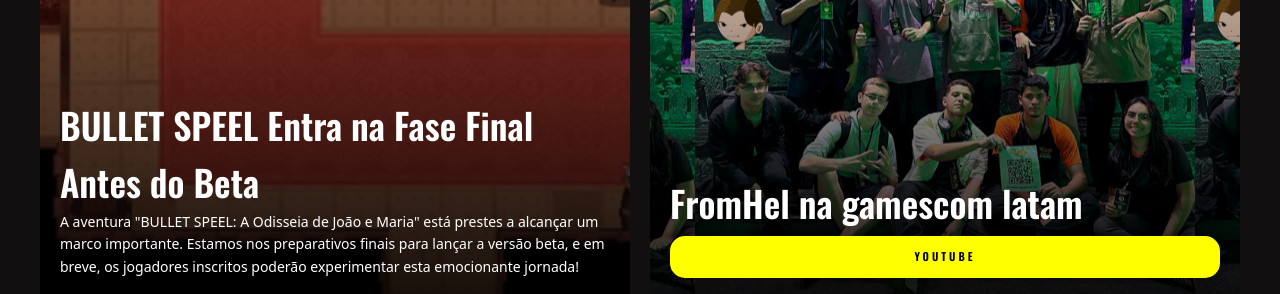
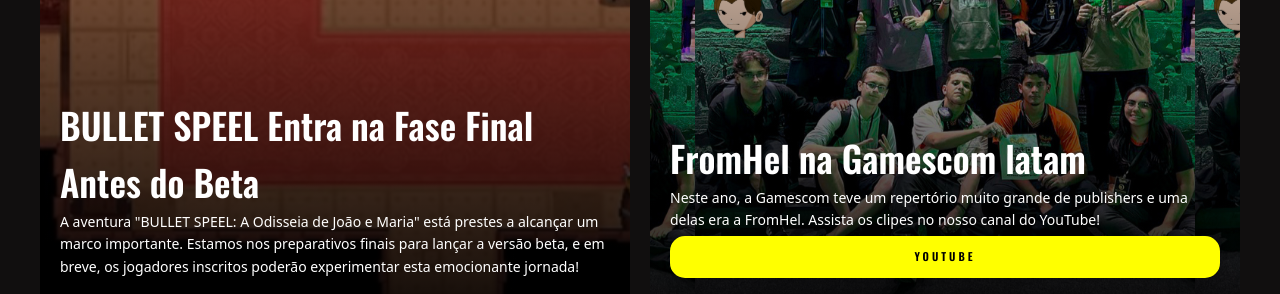
Before and after one commit to mtab-dev/fromhel-frontend, an Angular app: page /home in a window 1280 px wide. Shown: the part 1340-1634 px from the top of the page. Built offline with nearby package versions, Linux system fonts and the light colour scheme.

Commit message:
chore: paragraph after heading

```diff
--- a/src/app/components/layout/news/news.component.html
+++ b/src/app/components/layout/news/news.component.html
@@ -13,7 +13,11 @@
       <h2>Jânio retornará muito embreve...</h2>
     </div>
     <div class="grid-item item-c">
-      <h2>FromHel na gamescom latam</h2>
+      <h2>FromHel na Gamescom latam</h2>
+      <p>
+        Neste ano, a Gamescom teve um repertório muito grande de publishers e
+        uma delas era a FromHel. Assista os clipes no nosso canal do YouTube!
+      </p>
       <app-button
         text="YOUTUBE"
         (click)="redirect('https://www.youtube.com/@fromhelstudio')"
```
